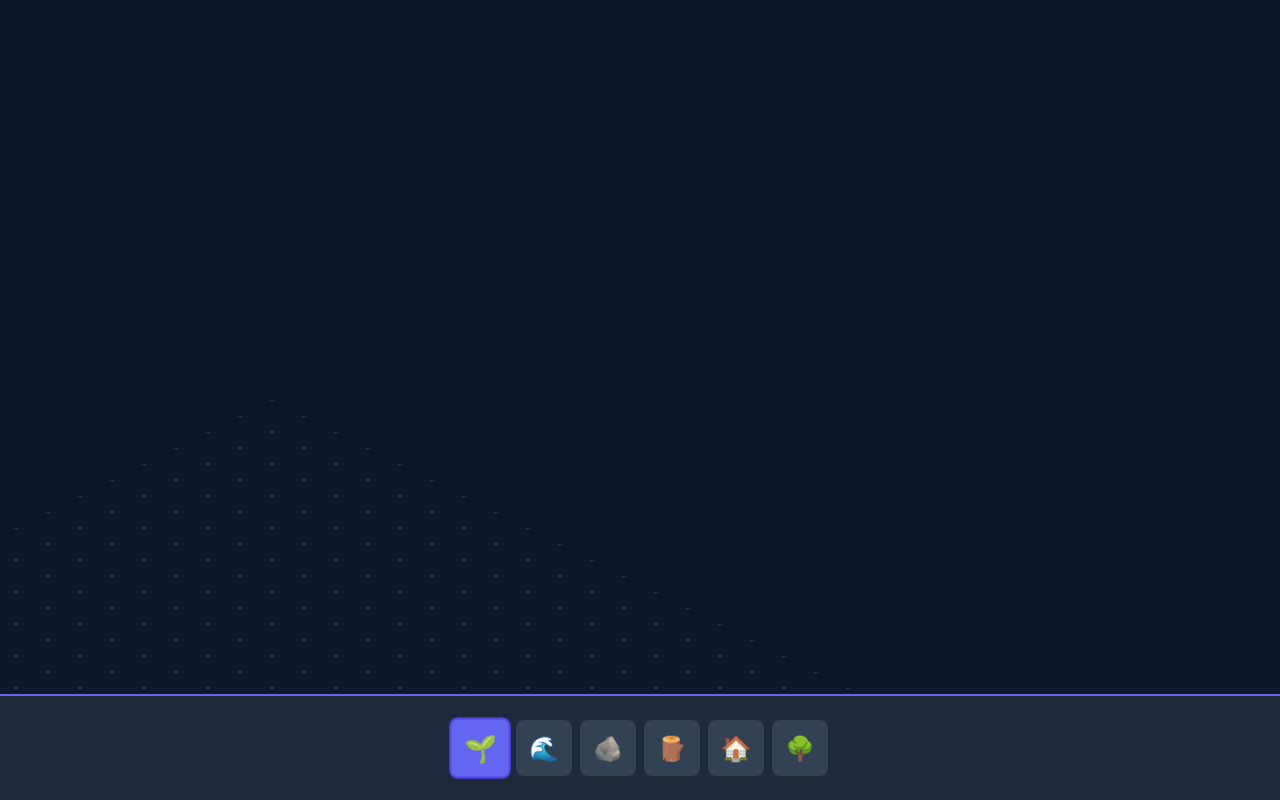
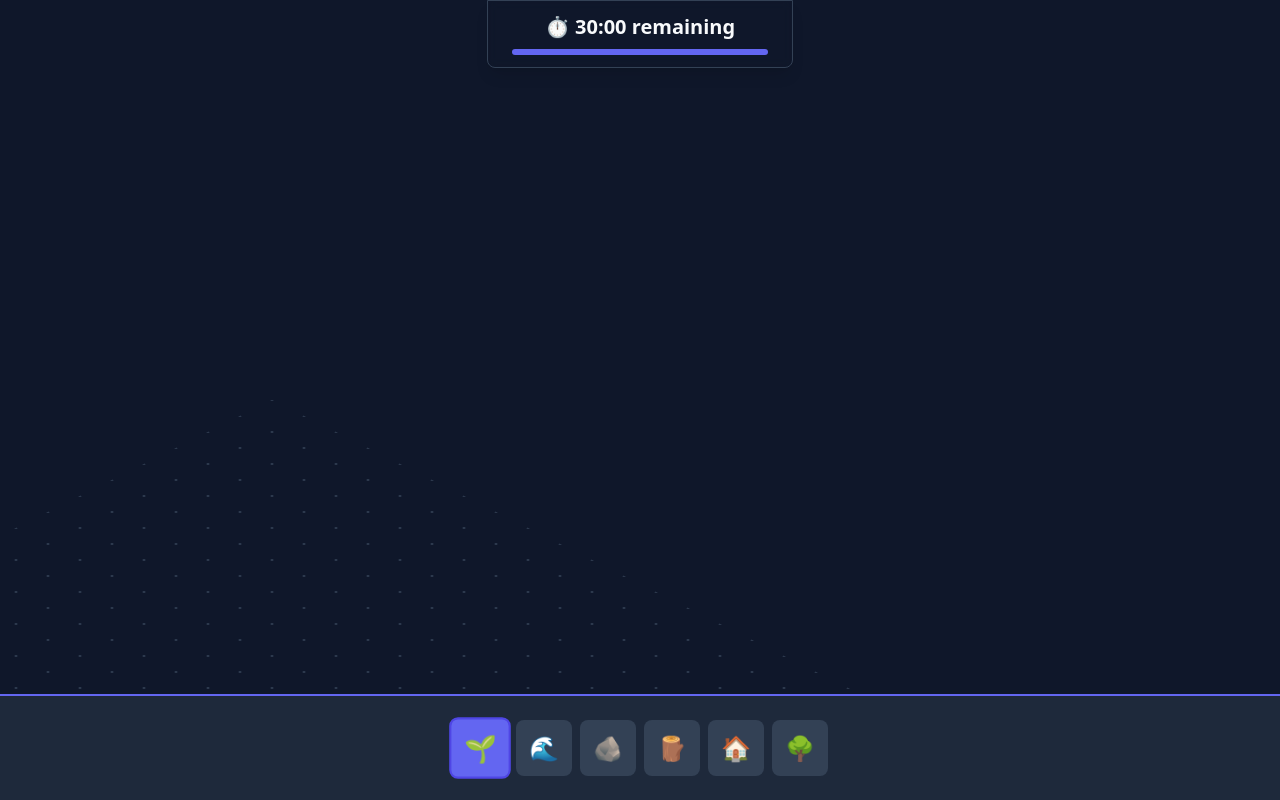
Before and after one commit to codeyousef/CrowdCraft, a React (Vite) app: page / in a window 1280 px wide. Built offline with nearby package versions, Linux system fonts and the light colour scheme; no server answers.

Commit message:
Fix world timer styling

```diff
--- a/src/components/WorldTimer.tsx
+++ b/src/components/WorldTimer.tsx
@@ -1,7 +1,7 @@
 import React, { useEffect } from 'react';
 import { useGameStore } from '../store/gameStore';
 
-const THIRTY_MINUTES = 1800; // 30 minutes in seconds
+const THIRTY_MINUTES = 1800;
 
 export const WorldTimer = () => {
   const { worldTimer, setWorldTimer } = useGameStore();
@@ -25,15 +25,19 @@ export const WorldTimer = () => {
   const progress = (validTimer / THIRTY_MINUTES) * 100;
 
   return (
-    <div className="fixed top-0 left-0 right-0 bg-surface/80 backdrop-blur border-b border-border">
-      <div className="container mx-auto px-4 py-2">
-        <div className="flex items-center justify-center gap-4">
-          <div className="text-lg font-medium">
-            ⏱️ {minutes.toString().padStart(2, '0')}:{seconds.toString().padStart(2, '0')}
-          </div>
-          <div className="w-48 h-2 bg-surface-hover rounded-full overflow-hidden">
+    <div className="fixed top-0 left-1/2 -translate-x-1/2 z-50 bg-surface/90 backdrop-blur-sm border border-border rounded-b-lg shadow-lg">
+      <div className="px-6 py-3">
+        <div className="flex flex-col items-center gap-2">
+          <span className="text-xl font-semibold flex items-center gap-2">
+            ⏱️ {minutes.toString().padStart(2, '0')}:{seconds.toString().padStart(2, '0')} remaining
+          </span>
+          <div className="w-64 h-1.5 bg-surface-hover rounded-full overflow-hidden">
             <div
-              className="h-full bg-primary transition-all duration-1000"
+              className={`h-full transition-all duration-1000 ${
+                progress <= 20 ? 'bg-red-500' :
+                progress <= 50 ? 'bg-yellow-500' :
+                'bg-primary'
+              }`}
               style={{ width: `${progress}%` }}
             />
           </div>
```
